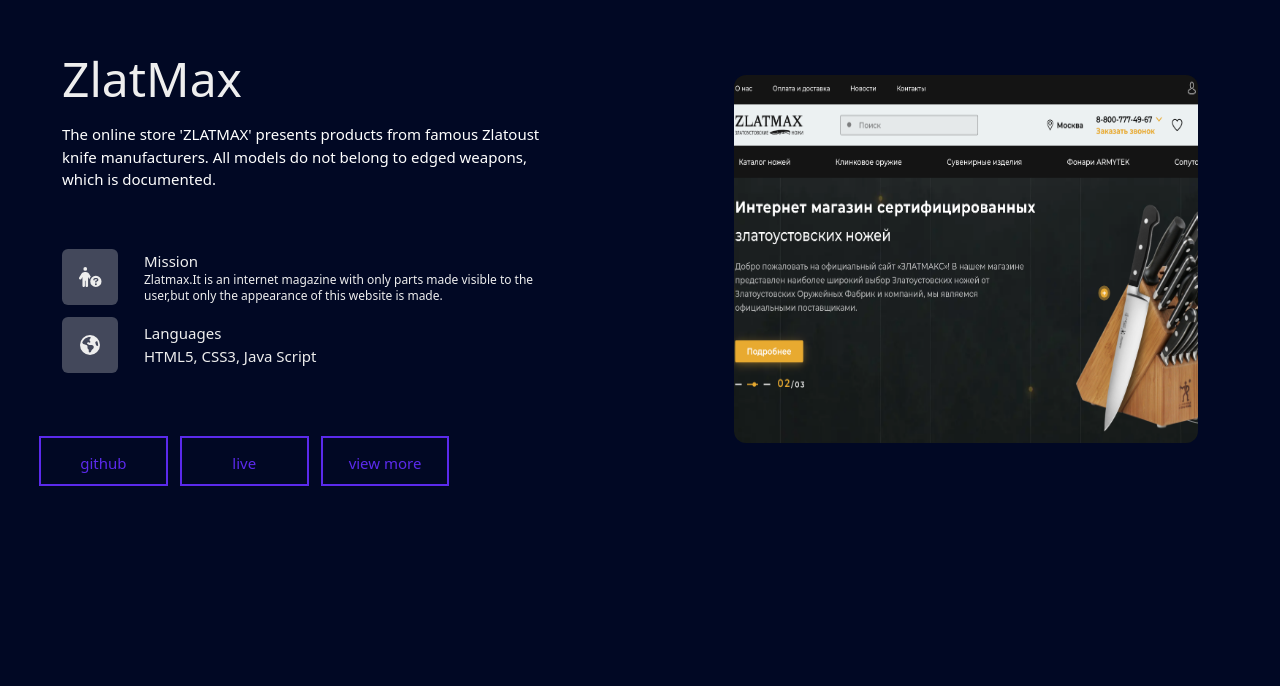
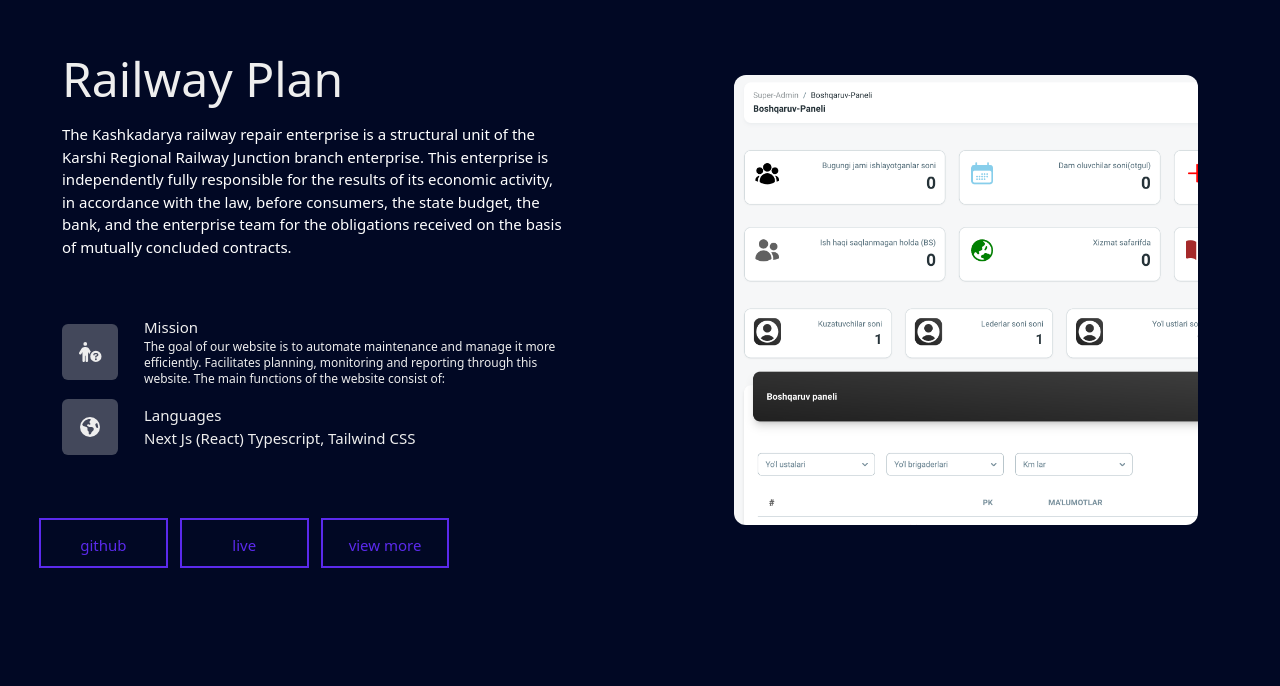
Before and after one commit to jasurhaydarovcode/master, a React (Create React App) app: page / in a window 1280 px wide. Shown: the part 1934-2620 px from the top of the page. Built offline with nearby package versions, Linux system fonts and the light colour scheme; a web font is replaced by a local one.

Commit message:
project qoshildi

```diff
--- a/src/components/Projects.jsx
+++ b/src/components/Projects.jsx
@@ -6,6 +6,8 @@
 import 'aos/dist/aos.css';
 import pacman from "../Assets/projects/Pacman.png"
 import zlatmax from "../Assets/projects/zlatmax.png"
+import pch from "../Assets/projects/pch14.png"
+
 function Projects() {
   useEffect(() => {
     AOS.init({
@@ -16,6 +18,15 @@
   }, []);
 
   const [listProjects] = useState([
+    {
+      name: 'Railway Plan',
+      des: "The Kashkadarya railway repair enterprise is a structural unit of the Karshi Regional Railway Junction branch enterprise. This enterprise is independently fully responsible for the results of its economic activity, in accordance with the law, before consumers, the state budget, the bank, and the enterprise team for the obligations received on the basis of mutually concluded contracts.",
+      mission: 'The goal of our website is to automate maintenance and manage it more efficiently. Facilitates planning, monitoring and reporting through this website. The main functions of the website consist of:',
+      language: 'Next Js (React) Typescript, Tailwind CSS',
+      images: pch,
+      link: 'https://pch14.uz/home',
+      github: 'https://github.com/SardorbekCoder07/Railway_z'
+    },
     {
       name: 'ZlatMax',
       des: "The online store 'ZLATMAX' presents products from famous Zlatoust knife manufacturers. All models do not belong to edged weapons, which is documented.",
@@ -65,7 +76,7 @@
 
               <div className='generall__border md:p-4 p-2  flex justify-center items-center'>
                 <div className="generall__border rel col-start-2 col-end-3 bg-gradient-to-tr dynamic-style-bg to-[#3600fb68] md:p-10 p- text-center rounded-xl overflow-hidden h-full w-ful ">
-                  <img src={value.images} alt="rasm" className='w-full h-full rounded-xl hover:scale-105 transition-all' />
+                  <img src={value.images} alt="rasm" className='w-full h-full rounded-xl hover:scale-105 transition-all object-cover' />
                 </div>
               </div>
 
```
Also changed, not shown: src/Assets/projects/pch14.png (added).
